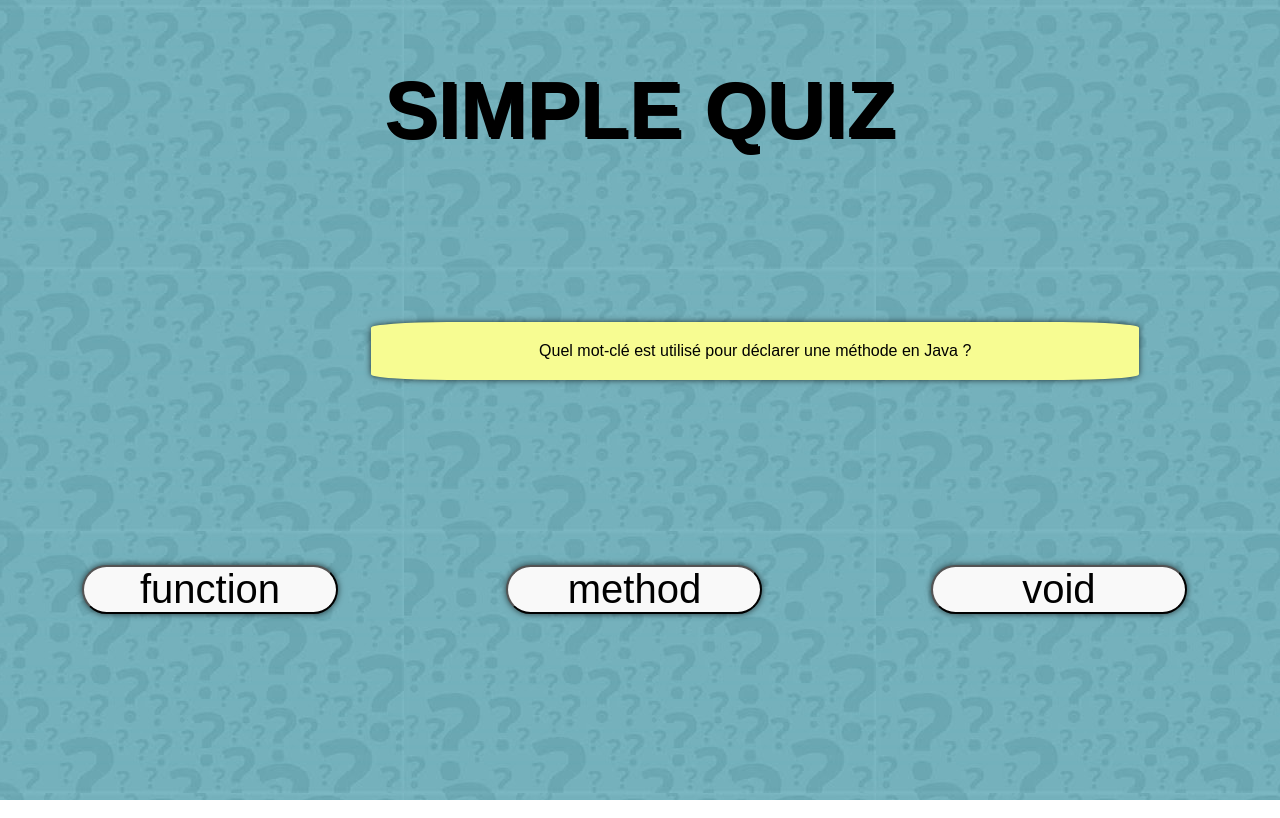
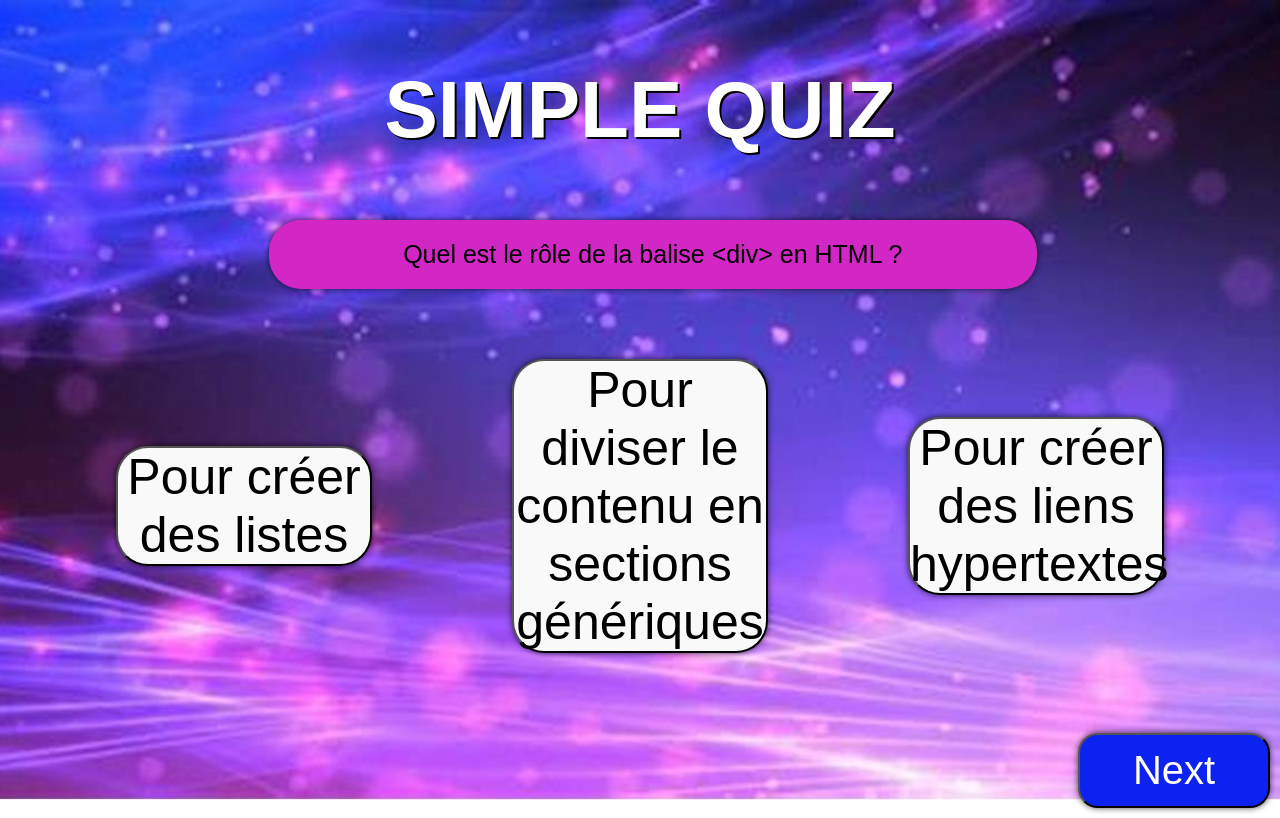
Before and after one commit to Ilham-Jalal/Quiz-projet, a plain HTML site: page index.html in a window 1280 px wide. Both pictures are taken after a click on the button "void". Drawn offline with Linux system fonts and the light colour scheme.

Commit message:
création du code de javascript

```diff
--- a/index.html
+++ b/index.html
@@ -12,17 +12,22 @@
     <div class="app">
         <div class="container">
             <h1>SIMPLE QUIZ</h1>
-            <div class="quiz">
-                <p id="question"> Quel mot-clé est utilisé pour déclarer une méthode en Java ? </p>
+            <div id="quiz">
+            </div>
+            <div class="question-container" id="question">
+                Question goes here.
+            </div>
                 <div id="reponses">
-                    <button class="btn"> function </button>
-                    <button class="btn"> method   </button>
-                    <button class="btn">   void   </button>
+                    <button class="btn" id="a">reponse1</button>
+                    <button class="btn" id="b">reponse2</button>
+                    <button class="btn" id="c">reponse3</button>
                 </div>
-
         </div>
         </div>
-
+        <div class="navigateur">
+            <button class="next">Next</button>
+          </div>
     </div>
+    <script src="script.js"></script>
 </body>
 </html>
--- /dev/null
+++ b/script.js
@@ -0,0 +1,99 @@
+const myQuestions = [
+    {
+      id: 0,
+      question: "Quel mot-clé est utilisé pour déclarer une méthode en Java ?",
+      responses: [
+        { text: "void", isCorrect: true },
+        { text: "method", isCorrect: false },
+        { text: "function", isCorrect: false }
+      ]
+    },
+    {
+      id: 1,
+      question: "Quel est le rôle de la balise <div> en HTML ?",
+      responses: [
+        { text: "Pour créer des listes", isCorrect: false },
+        { text: "Pour diviser le contenu en sections génériques", isCorrect: true },
+        { text: "Pour créer des liens hypertextes", isCorrect: false }
+      ]
+    },
+    {
+      id: 2,
+      question: "Quelle propriété CSS est utilisée pour changer la couleur de texte ?",
+      responses: [
+        { text: "color", isCorrect: true },
+        { text: "font-color", isCorrect: false },
+        { text: "text-color", isCorrect: false }
+      ]
+    },
+    {
+      id: 3,
+      question: "Quelle balise HTML est utilisée pour créer un lien hypertexte ?",
+      responses: [
+        { text: "<link>", isCorrect: false },
+        { text: "<a>", isCorrect: true },
+        { text: "<href>", isCorrect: false }
+      ]
+    },
+    {
+      id: 4,
+      question: "Quel sélecteur CSS sélectionnera tous les éléments <p> dans le document ?",
+      responses: [
+        { text: ".p", isCorrect: false },
+        { text: "#p", isCorrect: false },
+        { text: "p", isCorrect: true }
+      ]
+    }
+  ];
+
+  // Fonction pour afficher une question spécifique
+  function displayQuestion(id) {
+      const question = myQuestions[id];
+      const questionContainer = document.getElementById("question");
+      const responsesContainer = document.getElementById("reponses");
+
+      questionContainer.textContent = question.question;
+      responsesContainer.innerHTML = "";
+
+      question.responses.forEach((response, index) => {
+          const button = document.createElement("button");
+          button.textContent = response.text;
+          button.classList.add("btn");
+          button.dataset.index = index;
+          responsesContainer.appendChild(button);
+      });
+  }
+
+  // Initialisation avec la première question
+  let currentQuestion = 0;
+  displayQuestion(currentQuestion);
+
+  // Gestionnaire d'événement pour les réponses
+  document.getElementById("reponses").addEventListener("click", function(event) {
+      const selectedButton = event.target;
+      const selectedResponse = myQuestions[currentQuestion].responses[selectedButton.dataset.index];
+
+      if (selectedResponse.isCorrect) {
+          selectedButton.style.backgroundColor = "green";
+      } else {
+          selectedButton.style.backgroundColor = "red";
+      }
+
+      // Délai avant de passer à la question suivante
+      setTimeout(function() {
+          currentQuestion++;
+          if (currentQuestion < myQuestions.length) {
+              displayQuestion(currentQuestion);
+          } else {
+              // Afficher les résultats ou effectuer une action appropriée
+              displayScore();
+          }
+      }, 1000);
+    });
+  function displayScore() {
+    const quizContainer = document.getElementById("quiz");
+    quizContainer.innerHTML = `<h2>Votre score : ${score} sur ${myQuestions.length}</h2>`;
+}
+document.addEventListener("DOMContentLoaded", () => {
+    displayQuestion(currentQuestion);
+});
--- a/style.css
+++ b/style.css
@@ -9,22 +9,16 @@
 body {
     width: 100%;
 	height: 100vh;
-<<<<<<< HEAD
-	/* background-image: url(th\ \(1\).jpg); */
     font-family: 'Roboto', sans-serif;
-    background: url(th\ \(1\).jpg) ;
+    background: url(OIP.jpeg) ;
     background-attachment: fixed;
-=======
-	background-image: url(th\ \(1\).jpg);
->>>>>>> 686e52a60577c630f33cf4985e5e0116e8fc69ec
 	background-size: cover;
     background-position: center;
     background-position-x: center;
     background-position-y: center
 
 }
-#question{
-<<<<<<< HEAD
+.question-container{
 	font-size: 25px;
     color: black;
 	left: 21%;
@@ -33,46 +27,36 @@ body {
     width: 60%;
     /* margin-bottom: 30px; */
     position: relative;
-    background:  rgb(224, 224, 148) ;
+    background:  rgb(211, 39, 197);
     border-radius: 32px;
     box-shadow: 0 0 6px 0 rgba(0, 0, 0, .7);
 
-=======
-	font-size: 30px;
-	background-color: rgb(247, 252, 146);
-    /* color: black; */
-	border-radius: 10%;
-	border-width : 20%;
-	height: 23%;
-	margin: 8%;
-	padding: 20px;
-	text-align: center;
->>>>>>> 686e52a60577c630f33cf4985e5e0116e8fc69ec
 
 
 }
 .container h1{
 	text-align: center;
 	padding: 5%;
-<<<<<<< HEAD
     color: #FFF;
     font-size: 80px;
     text-shadow: 2px 2px 0 rgba(0, 0, 0, 1);
-=======
->>>>>>> 686e52a60577c630f33cf4985e5e0116e8fc69ec
 }
-.quiz {
+#quiz {
 	display: flex;
 	flex-direction: column;
-<<<<<<< HEAD
    }
+#reponses{
+    display: flex;
+    justify-content: center;
+    align-items: center;
+}
 
 
 .btn{
-    margin: 82px;
+    margin: 70px;
 
 
-    font-size: 40px;
+    font-size: 50px;
     color: black;
 	left: 21%;
     width: 20%;
@@ -81,7 +65,25 @@ body {
     border-radius: 32px;
     box-shadow: 0 0 6px 0 rgba(0, 0, 0, .7);
 }
+.next{
+    margin: 10px;
+    top: 2%;
+    padding: 1%;
+    font-size: 40px;
+    color: white;
+    width: 15%;
+	text-align: center;
+    background:  rgb(11, 34, 240);
+    border-radius: 20px;
+    box-shadow: 0 0 6px 0 rgba(0, 0, 0, .7);
+    right: 20%;
 
+}
+.navigateur{
+    display: flex;
+    justify-content: right;
+    align-items: center;
+}
 #home{
     float: left;
     width: 100%;
@@ -93,17 +95,18 @@ body {
 }
 .quiz-name{
     text-align: center;
-	padding: 5%;
+	margin-top: 5%;
     color: #FFF;
-    font-size: 50px;
+    font-size: 40px;
     text-shadow: 2px 2px 0 rgba(0, 0, 0, 1);
 }
 
 .quiz-image{
-    max-width: 100%;
-    max-height: 150px;
-    min-width: 100px;
-    min-height: 150px;
+    display: flex;
+    justify-content: center;
+    align-items: center;
+    width: 2OOpx;
+    padding: 2%;
 }
 .quiz-description{
     padding: 10px 20px;
@@ -122,32 +125,15 @@ body {
     margin: 4%;
     padding: 1%;
     font-size: 40px;
-    color: black;
+    color: white;
     width: 20%;
 	text-align: center;
-    background:  #f9f9f9 ;
+    background:  rgb(11, 34, 240);
     border-radius: 32px;
     box-shadow: 0 0 6px 0 rgba(0, 0, 0, .7);
-    left: 35%;
-    position: absolute;
-
 }
-
-
-=======
-	color: black;
-	font-size: 40px;
-   }
-#reponses{
-	display: flex;
-	text-align: center;
-	/* position: absolute; */
-    top: 70%;
-    left: 50%;
-    transform: translate(-40%,-50%);
-    padding: 30% ;
-    /* font-size: 50px; */
-    border-radius: 8px;
-
+.botton-commencer{
+    display: flex;
+    justify-content: center;
+    align-items: center;
 }
->>>>>>> 686e52a60577c630f33cf4985e5e0116e8fc69ec
```
Also changed, not shown: home.html (+2 -2 lines), OIP (6).jpg (added), OIP.jpeg (added).
